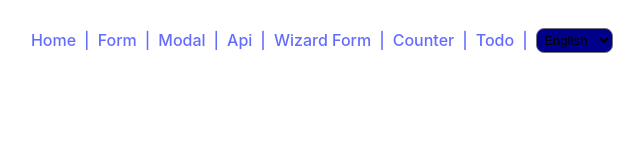
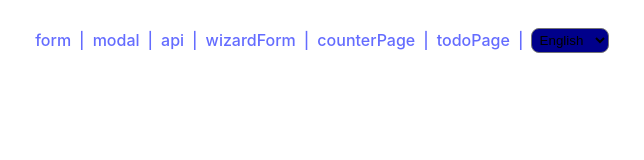
Before and after one commit to Jim876633/vite-react-jest, a React (Vite) app: page /home in a window 1280 px wide. Shown: the top 160 px of the page, without its empty margins (358-1002 px from the left). Built offline with nearby package versions, Linux system fonts and the light colour scheme.

Commit message:
modify: change navbar function and i18n

```diff
--- a/src/components/Navbar/index.tsx
+++ b/src/components/Navbar/index.tsx
@@ -1,50 +1,38 @@
 import { changeLanguage } from "i18next";
-import { ChangeEvent, ChangeEventHandler } from "react";
+import { ChangeEvent, ChangeEventHandler, ReactNode } from "react";
 import { Link } from "react-router-dom";
 import styled from "./index.module.scss";
+import { routerConfig } from "@/router";
+
+type RouteType = {
+  index?: boolean;
+  path?: string;
+  element: JSX.Element;
+  children?: RouteType[];
+};
 
 export const Navbar = () => {
   const changeLangHandler = ((e: ChangeEvent<HTMLInputElement>) => {
     changeLanguage(e.target.value);
   }) as ChangeEventHandler;
 
+  const changeRouteToLink = (children: RouteType[], path = ""): ReactNode => {
+    return children.map((child) => {
+      if (child.children) return changeRouteToLink(child.children, child.path);
+      if (path && child.path && path !== "/" && !child.path?.includes("/:")) {
+        return (
+          <Link key={child.path} to={`/${path}/${child.path}`}>
+            {child.path}
+            <span style={{ margin: "0 .5rem" }}>|</span>
+          </Link>
+        );
+      }
+    });
+  };
+
   return (
     <ul className={styled.nav}>
-      <li>
-        <Link to='/home'>
-          Home<span style={{ margin: "0 .5rem" }}>|</span>{" "}
-        </Link>
-      </li>
-      <li>
-        <Link to='/home/form'>
-          Form<span style={{ margin: "0 .5rem" }}>|</span>
-        </Link>
-      </li>
-      <li>
-        <Link to='/home/modal'>
-          Modal<span style={{ margin: "0 .5rem" }}>|</span>
-        </Link>
-      </li>
-      <li>
-        <Link to='/home/api'>
-          Api<span style={{ margin: "0 .5rem" }}>|</span>
-        </Link>
-      </li>
-      <li>
-        <Link to='/home/wizardForm'>
-          Wizard Form<span style={{ margin: "0 .5rem" }}>|</span>
-        </Link>
-      </li>
-      <li>
-        <Link to='/home/counterPage'>
-          Counter<span style={{ margin: "0 .5rem" }}>|</span>
-        </Link>
-      </li>
-      <li>
-        <Link to='/home/todoPage'>
-          Todo<span style={{ margin: "0 .5rem" }}>|</span>
-        </Link>
-      </li>
+      {changeRouteToLink(routerConfig, "/")}
       <li>
         <select onChange={changeLangHandler} defaultValue='en'>
           <option value='en'>English</option>
--- a/src/i18n/en.json
+++ b/src/i18n/en.json
@@ -1,3 +1,3 @@
 {
-  "hello": "Hello !"
+  "home": { "__hello": "Hello !" }
 }
--- a/src/pages/Test/index.tsx
+++ b/src/pages/Test/index.tsx
@@ -16,7 +16,7 @@ export const Test = () => {
           <img src={reactLogo} className='logo react' alt='React logo' />
         </a>
       </div>
-      <h1>{t("hello")}</h1>
+      <h1>{t("home.__hello")}</h1>
       <div className='card'>
         <button onClick={() => setCount((count) => count + 1)}>
           count is {count}
```
